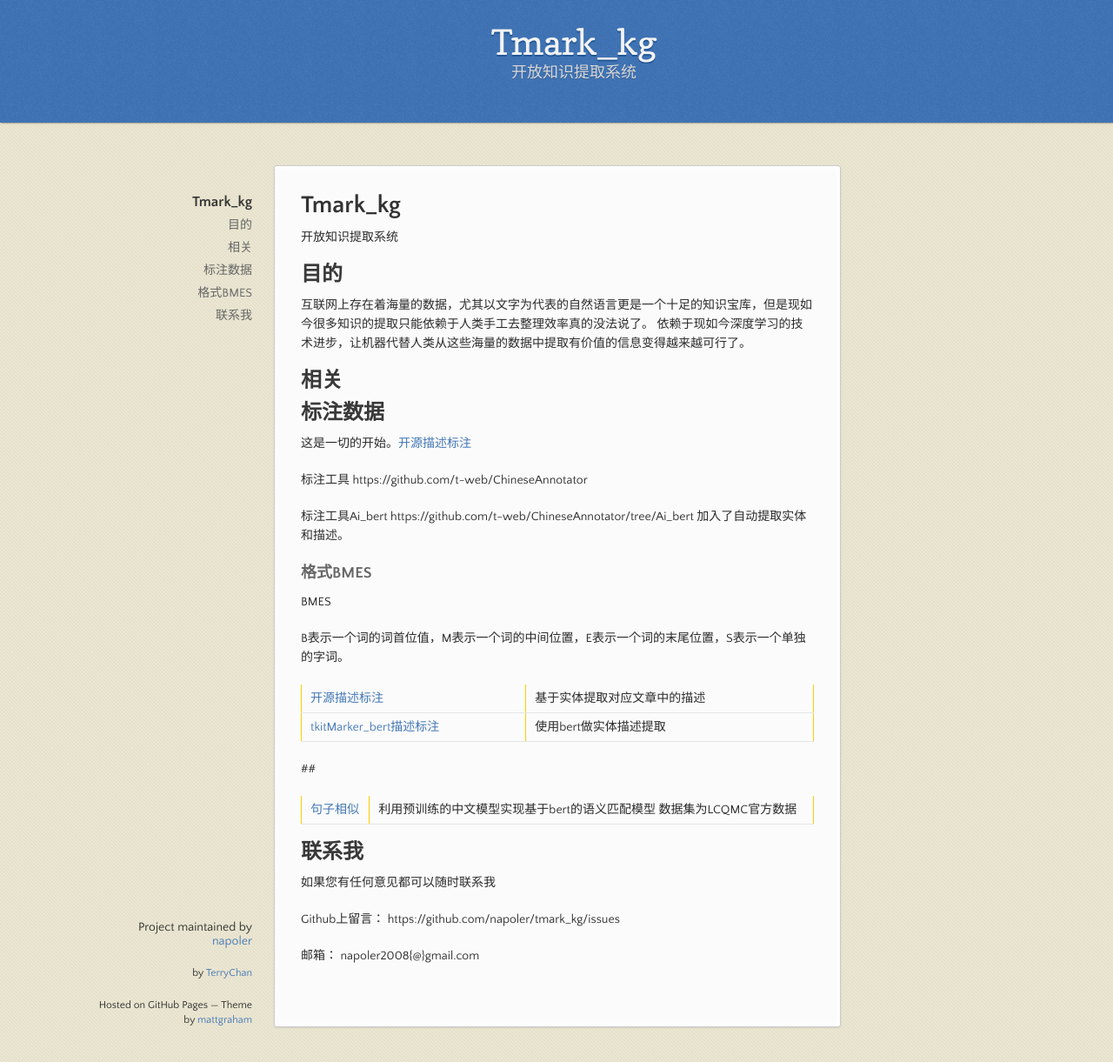
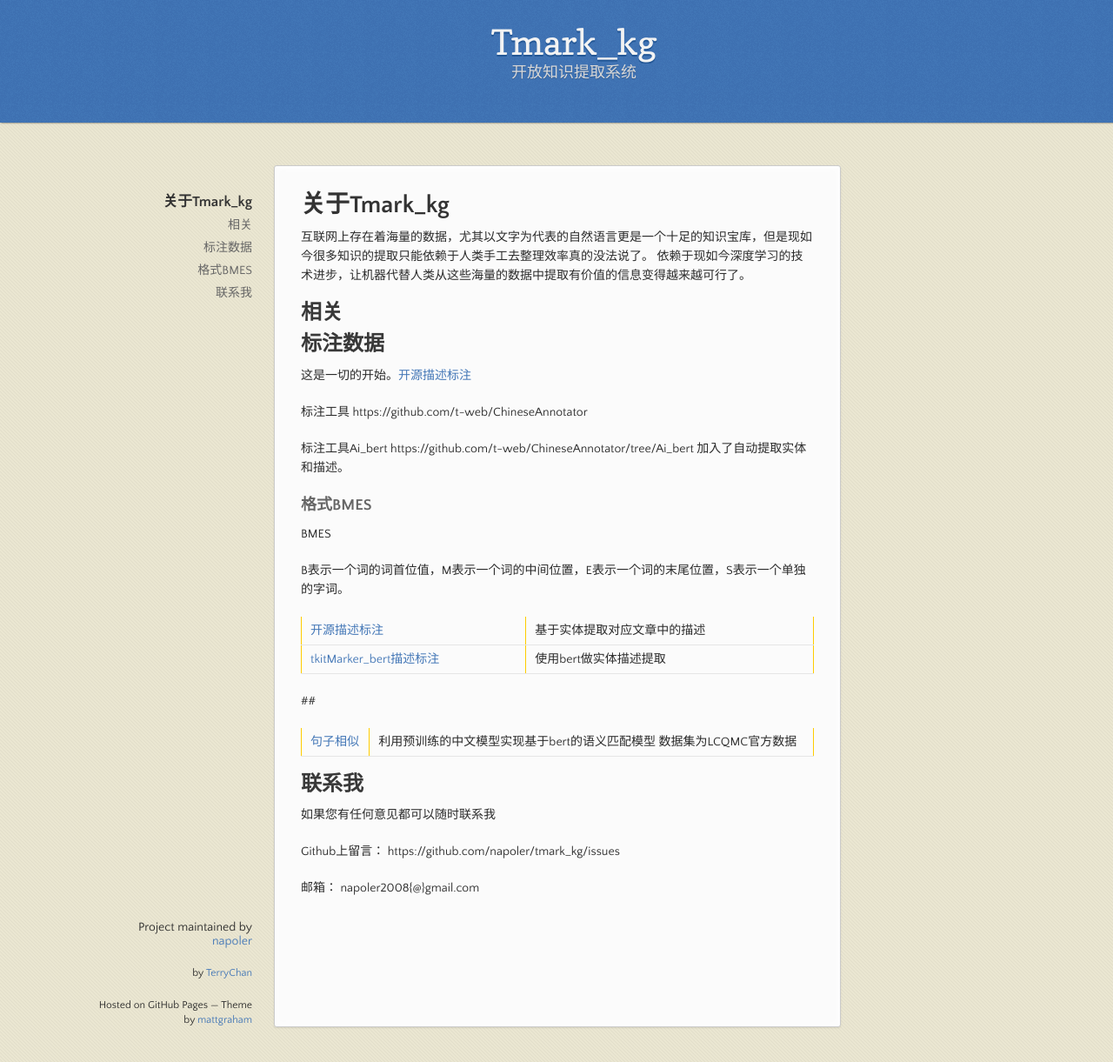
Before and after one commit to napoler/tmark_kg, a Jekyll site: the page built from docs/index.md, in a window 1280 px wide and 1221 px high. Shown: the whole window at 87% size. Built offline with Jekyll 4.4.1, drawn with Linux system fonts in a browser that asks for light colours.

Commit message:
Signed-off-by: Terry chan <napoler2008@gmail.com>

```diff
--- a/docs/index.md
+++ b/docs/index.md
@@ -5,10 +5,9 @@ layout: default
 <!--
 [Link to another page](./another-page.html). -->
 
-# Tmark_kg
-开放知识提取系统
 
-## 目的
+
+# 关于Tmark_kg
 互联网上存在着海量的数据，尤其以文字为代表的自然语言更是一个十足的知识宝库，但是现如今很多知识的提取只能依赖于人类手工去整理效率真的没法说了。
 依赖于现如今深度学习的技术进步，让机器代替人类从这些海量的数据中提取有价值的信息变得越来越可行了。
 
```
